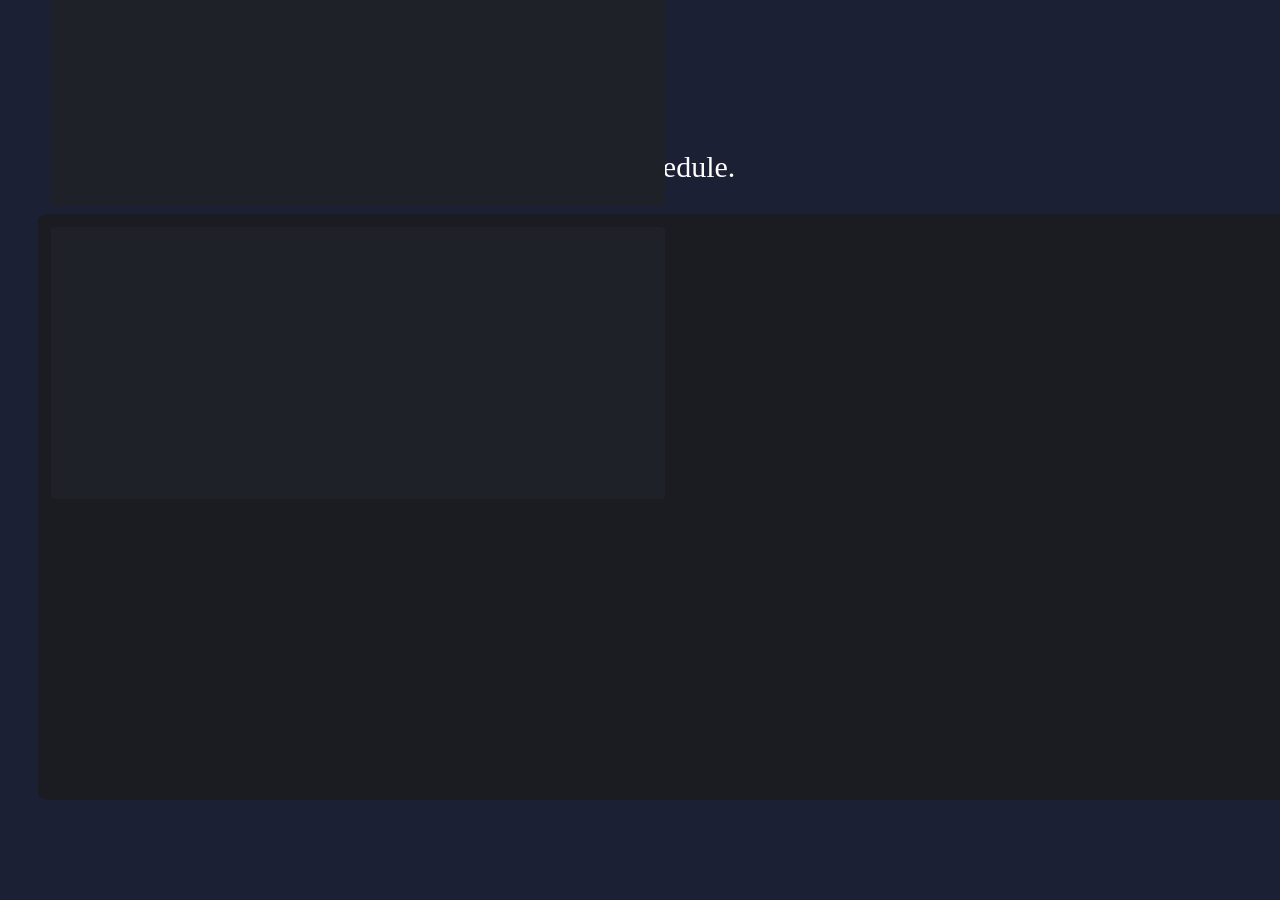
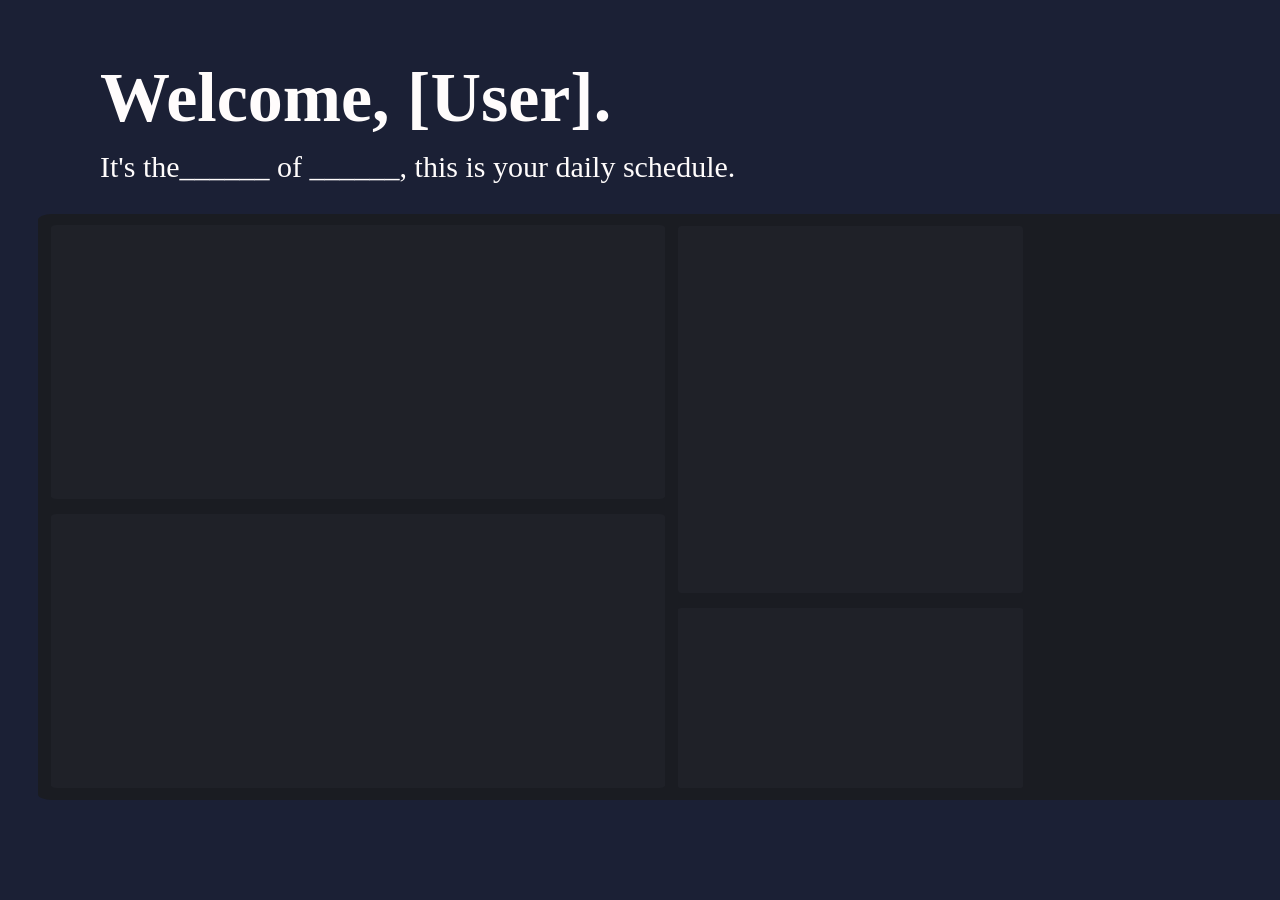
Before and after one commit to gruppe-44/gruppe-44, a PHP site: page /Dash.html in a window 1280 px wide; the page is wider, and only the part inside the window is pictured. Run offline with PHP 8.4, Linux system fonts and the light colour scheme.

Commit message:
Update Dash.css

```diff
--- a/Intro/Dash.css
+++ b/Intro/Dash.css
@@ -44,20 +44,30 @@ main{
 
 #progress-bar{
     width: 614px;
-    height: 272px;
+    height: 274px;
     bottom: 301px;
     left: 13px;
 }
 
 #my-cards{
     width: 614px;
-    height: 254px;
-    bottom: 594px;
+    height: 274px;
+    bottom: 12px;
     left: 13px;
 }
 
-#chat-box{}
+#chat-box{
+    width: 345px;
+    height: 367px;
+    top: 12px;
+    left: 640px;
+}
 
-#vote-box{}
+#vote-box{
+    width: 345px;
+    height: 180px;
+    bottom: 12px;
+    left: 640px;
+}
 
 #members-box{}
```
